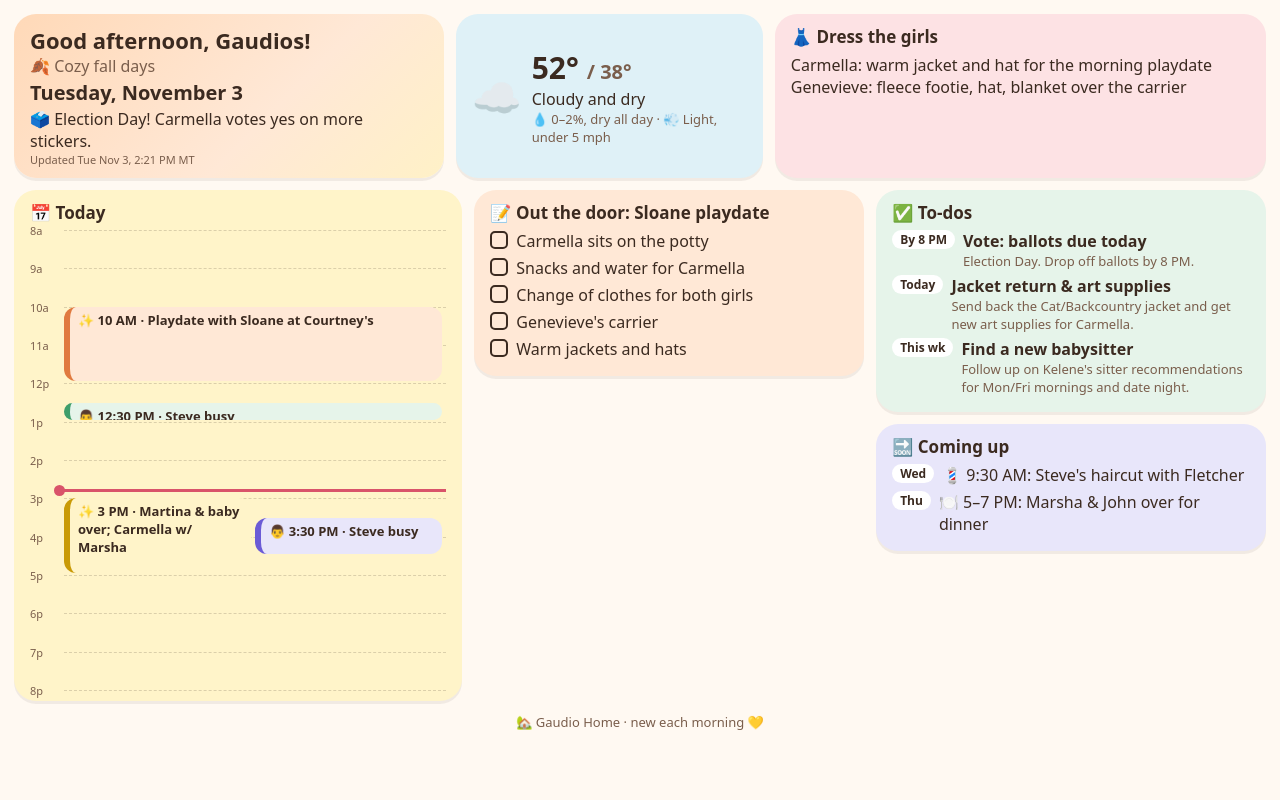
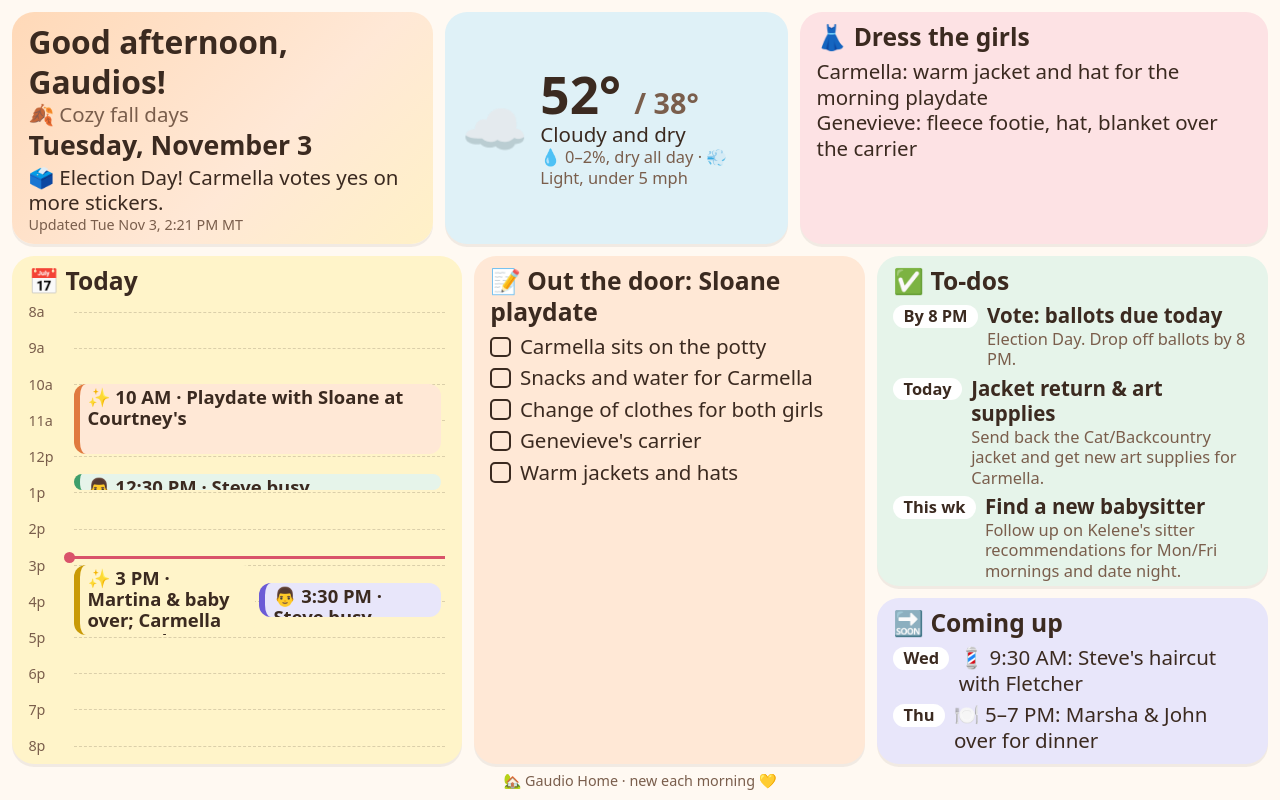
Before and after one commit to GaudioFam/gh-c07dcd4335, a plain HTML site: page index.html in a window 1280 px wide. Drawn offline with Linux system fonts and the light colour scheme.

Commit message:
update 2026-11-03 14:46

```diff
--- a/index.html
+++ b/index.html
@@ -6,32 +6,33 @@
 <meta name="robots" content="noindex,nofollow"><meta name="theme-color" content="#FFF9F2">
 <link rel="apple-touch-icon" href="icon.png"><title>Gaudio Home</title>
 <style>
-:root{--ink:#3B2A20;--soft:#7A5E4C}*{box-sizing:border-box}
-body{margin:0;background:#FFF9F2;color:var(--ink);font-family:ui-rounded,'SF Pro Rounded','Nunito',system-ui;padding:max(14px,env(safe-area-inset-top)) max(14px,env(safe-area-inset-right)) max(14px,env(safe-area-inset-bottom)) max(14px,env(safe-area-inset-left))}
-.card{border-radius:22px;padding:11px 16px;box-shadow:0 3px 0 rgba(59,42,32,.07)}
-.top{display:grid;grid-template-columns:1.4fr 1fr 1.6fr;gap:12px;margin-bottom:12px}
-.main{display:grid;grid-template-columns:1.15fr 1fr 1fr;gap:12px}.col{display:flex;flex-direction:column;gap:12px}
-h2{margin:0 0 6px;font-size:17px}.soft{color:var(--soft)}.greet{background:linear-gradient(135deg,#FFD9B8,#FFE8D6 60%,#FFF1C7)}
-.g1{font-size:22px;font-weight:800}.date{font-size:20px;font-weight:700;margin:2px 0}.stamp{font-size:11px;color:var(--soft)}
-.wx{background:#DFF1F7;display:flex;gap:10px;align-items:center}.wx .e{font-size:40px}.hl{font-size:30px;font-weight:800}
-.dress{background:#FDE2E4;white-space:pre-line;display:-webkit-box;-webkit-line-clamp:4;-webkit-box-orient:vertical;overflow:hidden}
-.sched{background:#FFF4C9}.tl{position:relative;height:460px;margin-left:34px}
-.hr{position:absolute;left:0;right:0;border-top:1px dashed rgba(59,42,32,.18)}.hr span{position:absolute;left:-34px;top:-8px;font-size:11px;color:var(--soft)}
-.ev{position:absolute;border-radius:12px;padding:4px 8px;font-size:13px;font-weight:600;overflow:hidden;border-left:6px solid}
+:root{--ink:#3B2A20;--soft:#7A5E4C;--fs:21px}*{box-sizing:border-box}
+html{font-size:var(--fs)}html,body{height:100%}
+body{margin:0;background:#FFF9F2;color:var(--ink);font-family:ui-rounded,'SF Pro Rounded','Nunito',system-ui;padding:max(12px,env(safe-area-inset-top)) max(12px,env(safe-area-inset-right)) max(10px,env(safe-area-inset-bottom)) max(12px,env(safe-area-inset-left));display:flex;flex-direction:column;overflow:hidden;line-height:1.25}
+.card{border-radius:22px;padding:.5rem .8rem;box-shadow:0 3px 0 rgba(59,42,32,.07);min-height:0}
+.top{display:grid;grid-template-columns:1.35fr 1.1fr 1.5fr;gap:12px;margin-bottom:12px;flex:none}
+.main{display:grid;grid-template-columns:1.15fr 1fr 1fr;gap:12px;flex:1;min-height:0}.col{display:flex;flex-direction:column;gap:12px;min-height:0}.col>.card{flex:1 1 auto}
+h2{margin:0 0 .3rem;font-size:1.2rem}.soft{color:var(--soft)}.greet{background:linear-gradient(135deg,#FFD9B8,#FFE8D6 60%,#FFF1C7)}
+.g1{font-size:1.55rem;font-weight:800}.date{font-size:1.3rem;font-weight:700;margin:2px 0}.stamp{font-size:.7rem;color:var(--soft)}
+.wx{background:#DFF1F7;display:flex;gap:.6rem;align-items:center}.wx .e{font-size:2.6rem}.hl{font-size:2.5rem;font-weight:800;line-height:1.05;white-space:nowrap}.lo{font-size:1.4rem}.sm{font-size:.8rem}
+.dress{background:#FDE2E4;white-space:pre-line;display:-webkit-box;-webkit-line-clamp:5;-webkit-box-orient:vertical;overflow:hidden}
+.sched{background:#FFF4C9;display:flex;flex-direction:column}.tl{position:relative;flex:1;min-height:200px;margin:.4rem 0 .4rem 2.2rem}
+.hr{position:absolute;left:0;right:0;border-top:1px dashed rgba(59,42,32,.18)}.hr span{position:absolute;left:-2.2rem;top:-.45rem;font-size:.7rem;color:var(--soft)}
+.ev{position:absolute;border-radius:12px;padding:2px 8px;font-size:.9rem;font-weight:600;overflow:hidden;border-left:6px solid;line-height:1.15}
 .now{position:absolute;left:-6px;right:0;border-top:3px solid #D9536A;z-index:5}.now:before{content:"";position:absolute;left:-4px;top:-7px;width:11px;height:11px;border-radius:50%;background:#D9536A}
-ul{list-style:none;margin:0;padding:0}li{margin:5px 0;display:flex;gap:8px;align-items:flex-start}
-.box{width:18px;height:18px;border:2px solid var(--ink);border-radius:5px;flex:none;margin-top:1px}
-.pill{background:#fff;border-radius:999px;padding:1px 8px;font-size:12px;font-weight:700;flex:none;white-space:nowrap}
-.foot{text-align:center;margin-top:12px;color:var(--soft);font-size:13px}
-#banner{display:none;background:#D9536A;color:#fff;font-weight:800;border-radius:14px;padding:8px 14px;margin-bottom:10px;text-align:center}
-#off{display:none;font-size:11px;color:#D9536A}
-@media(max-width:960px){.top{grid-template-columns:1fr 1fr}.greet{grid-column:1/-1}.main{grid-template-columns:1fr 1fr}.main>.col:first-child{grid-column:1/-1}}
+ul{list-style:none;margin:0;padding:0}li{margin:.28rem 0;display:flex;gap:.45rem;align-items:flex-start}
+.box{width:1rem;height:1rem;border:2px solid var(--ink);border-radius:5px;flex:none;margin-top:.12rem}
+.pill{background:#fff;border-radius:999px;padding:1px .5rem;font-size:.8rem;font-weight:700;flex:none;white-space:nowrap;margin-top:.1rem}
+.foot{text-align:center;margin-top:8px;color:var(--soft);font-size:.7rem;flex:none}
+#banner{display:none;background:#D9536A;color:#fff;font-weight:800;border-radius:14px;padding:8px 14px;margin-bottom:10px;text-align:center;flex:none}
+#off{display:none;font-size:.7rem;color:#D9536A}
+@media(max-width:960px){body{overflow:auto;height:auto}.top{grid-template-columns:1fr 1fr}.greet{grid-column:1/-1}.main{grid-template-columns:1fr 1fr}.main>.col:first-child{grid-column:1/-1}.tl{min-height:420px}}
 @media(max-width:600px){.top,.main{grid-template-columns:1fr}}
 </style></head><body>
 <div id="banner"></div>
 <div class="top">
 <div class="card greet"><div class="g1" id="greet"></div><div class="soft" id="season"></div><div class="date" id="date"></div><div id="fun"></div><div class="stamp"><span id="upd"></span> <span id="off"></span></div></div>
-<div class="card wx"><div class="e" id="wxe"></div><div><div class="hl" id="hl"></div><div id="sky"></div><div class="soft" style="font-size:13px" id="pw"></div></div></div>
+<div class="card wx"><div class="e" id="wxe"></div><div><div class="hl" id="hl"></div><div id="sky"></div><div class="soft sm" id="pw"></div></div></div>
 <div class="card dress"><h2>👗 Dress the girls</h2><div id="dress"></div></div></div>
 <div class="main"><div class="col"><div class="card sched"><h2>📅 Today</h2><div class="tl" id="tl"></div></div></div>
 <div class="col" id="checks"></div>
@@ -51,16 +52,20 @@ function tick(){const n=den();$('greet').textContent=(n.h<12?'Good morning':n.h<
  const stale=D&&D.DATE_ISO!==n.iso&&(n.h>5||(n.h==5&&n.min>=30));$('banner').style.display=stale?'block':'none';$('banner').textContent='⚠️ This is old info ('+(D?D.DATE:'')+'). Refreshing…';
  if(stale&&Date.now()-LOADED>120000&&!sessionStorage.getItem('rl'+n.iso)){sessionStorage.setItem('rl'+n.iso,1);location.reload()}
  if(Date.now()-LOADED>3600000)location.reload()}
+function fit(){if(innerWidth<=960){document.documentElement.style.setProperty('--fs','21px');return}const r=document.documentElement;let f=Math.max(16,Math.min(24,innerHeight/39));
+ const over=()=>document.body.scrollHeight>innerHeight+1||[...document.querySelectorAll('.col')].some(c=>c.scrollHeight>c.clientHeight+1)||[...document.querySelectorAll('.col>.card')].some(c=>c.scrollHeight>c.clientHeight+1);
+ r.style.setProperty('--fs',f+'px');while(f>12&&over()){f-=.5;r.style.setProperty('--fs',f+'px')}}
+addEventListener('resize',()=>D&&fit());
 function render(){const d=D;$('date').textContent=d.DATE;$('fun').textContent=d.FUN_NOTE;$('upd').textContent=d.UPDATED;const w=d.WEATHER;
- $('wxe').textContent=sky(w.sky);$('hl').innerHTML=esc(w.high)+' <span class="soft" style="font-size:20px">/ '+esc(w.low)+'</span>';$('sky').textContent=w.sky;$('pw').textContent='💧 '+w.precip+' · 💨 '+w.wind;$('dress').textContent=w.dress;
+ $('wxe').textContent=sky(w.sky);$('hl').innerHTML=esc(w.high)+' <span class="soft lo">/ '+esc(w.low)+'</span>';$('sky').textContent=w.sky;$('pw').textContent='💧 '+w.precip+' · 💨 '+w.wind;$('dress').textContent=w.dress;
  const S=d.DAY_START,E=d.DAY_END,pct=h=>(h-S)/(E-S)*100;let h='';for(let i=S;i<=E;i++)h+=`<div class="hr" style="top:${pct(i)}%"><span>${(i%12||12)+(i<12?'a':'p')}</span></div>`;
  const ev=[...d.EVENTS].sort((a,b)=>a.start-b.start),lanes=[];ev.forEach(e=>{let l=lanes.findIndex(x=>x<=e.start);if(l<0){l=lanes.length;lanes.push(0)}lanes[l]=e.end;e._l=l});
  ev.forEach((e,i)=>{const n=ev.filter(o=>o.start<e.end&&o.end>e.start).reduce((m,o)=>Math.max(m,o._l+1),1),c=i%6;
   h+=`<div class="ev" style="top:${pct(e.start)}%;height:calc(${pct(e.end)-pct(e.start)}% - 2px);left:${e._l/n*100}%;width:calc(${100/n}% - 4px);background:${CARDS[c]};border-color:${ACC[c]}">${emo(e.title)} ${hlab(e.start)} · ${esc(e.title)}</div>`});
  $('tl').innerHTML=h+'<div class="now" id="nowl"></div>';
  $('checks').innerHTML=d.CHECKLISTS.map((c,i)=>`<div class="card" style="background:${CARDS[(i*3)%6]}"><h2>📝 ${esc(c.title)}</h2><ul>${c.items.map(x=>`<li><span class="box"></span>${esc(x)}</li>`).join('')}</ul></div>`).join('');
- $('todos').innerHTML=d.TODOS.map(t=>`<li><span class="pill">${esc(t.lead)}</span><div><b>${esc(t.title)}</b><div class="soft" style="font-size:13px">${esc(t.detail||'')}</div></div></li>`).join('');
- $('coming').innerHTML=d.COMING_UP.map(t=>`<li><span class="pill">${esc(t.lead)}</span><div>${esc(t.title)}</div></li>`).join('');tick()}
+ $('todos').innerHTML=d.TODOS.map(t=>`<li><span class="pill">${esc(t.lead)}</span><div><b>${esc(t.title)}</b><div class="soft sm">${esc(t.detail||'')}</div></div></li>`).join('');
+ $('coming').innerHTML=d.COMING_UP.map(t=>`<li><span class="pill">${esc(t.lead)}</span><div>${esc(t.title)}</div></li>`).join('');tick();fit()}
 let busy=false;async function load(){if(busy)return;busy=true;try{const r=await fetch('data.json?t='+Date.now(),{cache:'no-store'});if(!r.ok)throw 0;const j=await r.json();const s=JSON.stringify(j);
  if(s!==localStorage.getItem('gh_data')||!D){D=j;localStorage.setItem('gh_data',s);render()}lastOk=new Date();localStorage.setItem('gh_ok',lastOk.toISOString());$('off').style.display='none'}
  catch(e){if(!D){try{D=JSON.parse(localStorage.getItem('gh_data'));D&&render()}catch(_){}}const t=localStorage.getItem('gh_ok');$('off').style.display='inline';$('off').textContent='· offline, last updated '+(t?new Date(t).toLocaleTimeString('en-US',{timeZone:'America/Denver',hour:'numeric',minute:'2-digit'})+' MT':'never')}
```
